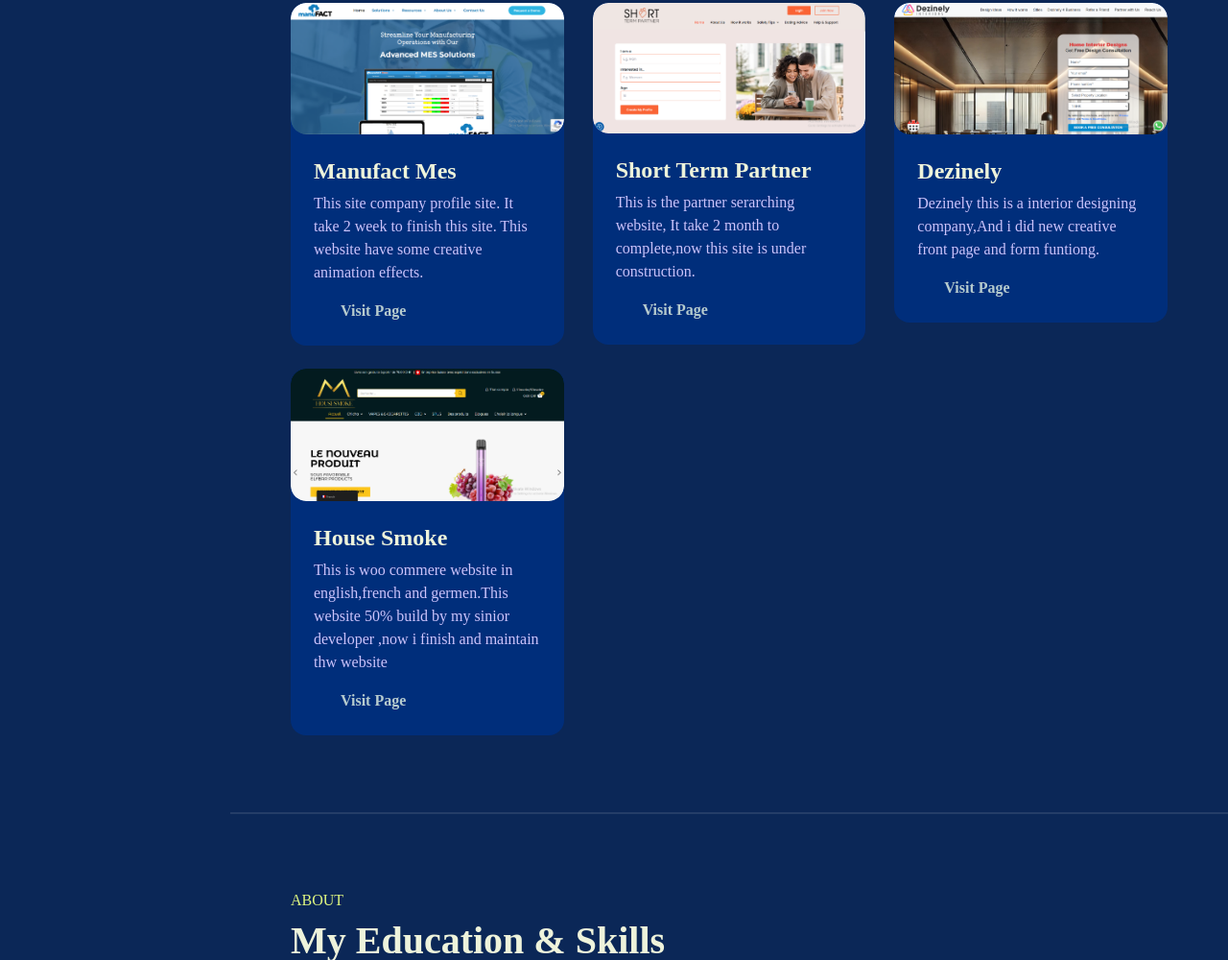
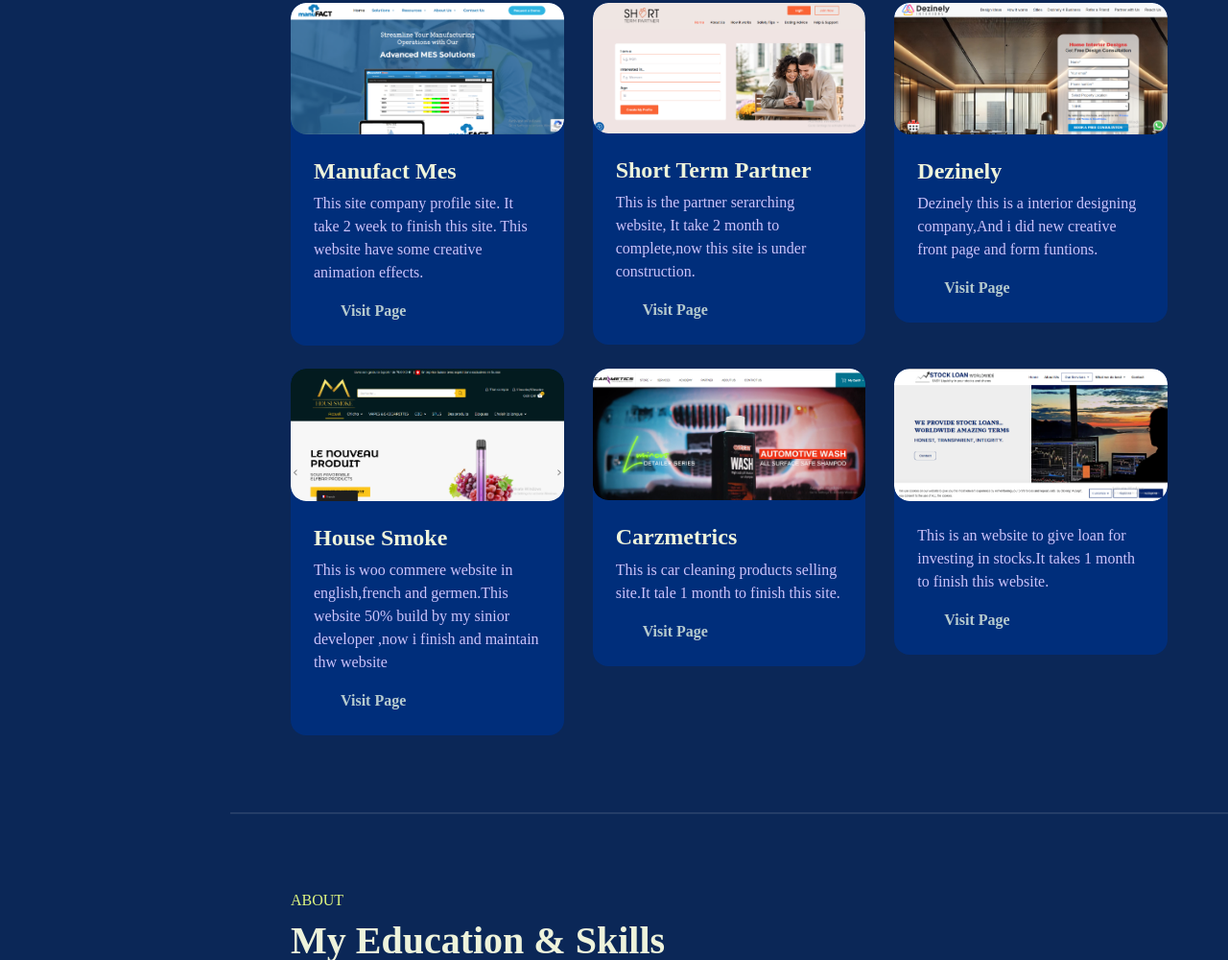
Before and after one commit to Maheshwaranmahe/Portfolio, a plain HTML site: page index.html in a window 1280 px wide. Shown: the part 984-1984 px from the top of the page at 96% size. Drawn offline with nearby package versions, Linux system fonts and the light colour scheme; a web font is replaced by a local one.

Commit message:
index.html

```diff
--- a/index.html
+++ b/index.html
@@ -107,7 +107,7 @@
                             </div>
                             <div class="card-custom-content p-4">
                                 <h4>Dezinely</h4>
-                                <P>Dezinely this is a interior designing company,And i did new creative front page and form funtiong.</P>
+                                <P>Dezinely this is a interior designing company,And i did new creative front page and form funtions.</P>
                                 <a href="https://dezinely.com/" class="link-custom">Visit Page</a>
                             </div>
                         </div>
@@ -121,6 +121,31 @@
                                 <h4>House Smoke</h4>
                                 <P>This is woo commere website in english,french and germen.This website 50% build by my sinior developer ,now i finish and maintain thw website</P>
                                 <a href="https://housesmoke.ch/" class="link-custom">Visit Page</a>
+                            </div>
+                        </div>
+                    </div>
+                    <div class="col-lg-4">
+                        <div class="card-custom rounded-4 bg-base shadow-effect">
+                            <div class="card-custom-image rounded-4">
+                                <img class="rounded-4" src="image/w-4.png" alt="">
+                            </div>
+                            <div class="card-custom-content p-4">
+                                <h4>Carzmetrics</h4>
+                                <P>This is car cleaning products selling site.It tale 1 month to finish this site.</P>
+                                <a href="https://thecarzmetics.com/" class="link-custom">Visit Page</a>
+                            </div>
+                        </div>
+                    </div>
+
+                    <div class="col-lg-4">
+                        <div class="card-custom rounded-4 bg-base shadow-effect">
+                            <div class="card-custom-image rounded-4">
+                                <img class="rounded-4" src="image/w-6.png" alt="">
+                            </div>
+                            <div class="card-custom-content p-4">
+                                <h4Stock Lone</h4>
+                                <P>This is an website to give loan for investing in stocks.It takes 1 month to finish this website.</P>
+                                <a href="https://stockloangroup.com/" class="link-custom">Visit Page</a>
                             </div>
                         </div>
                     </div>
```
